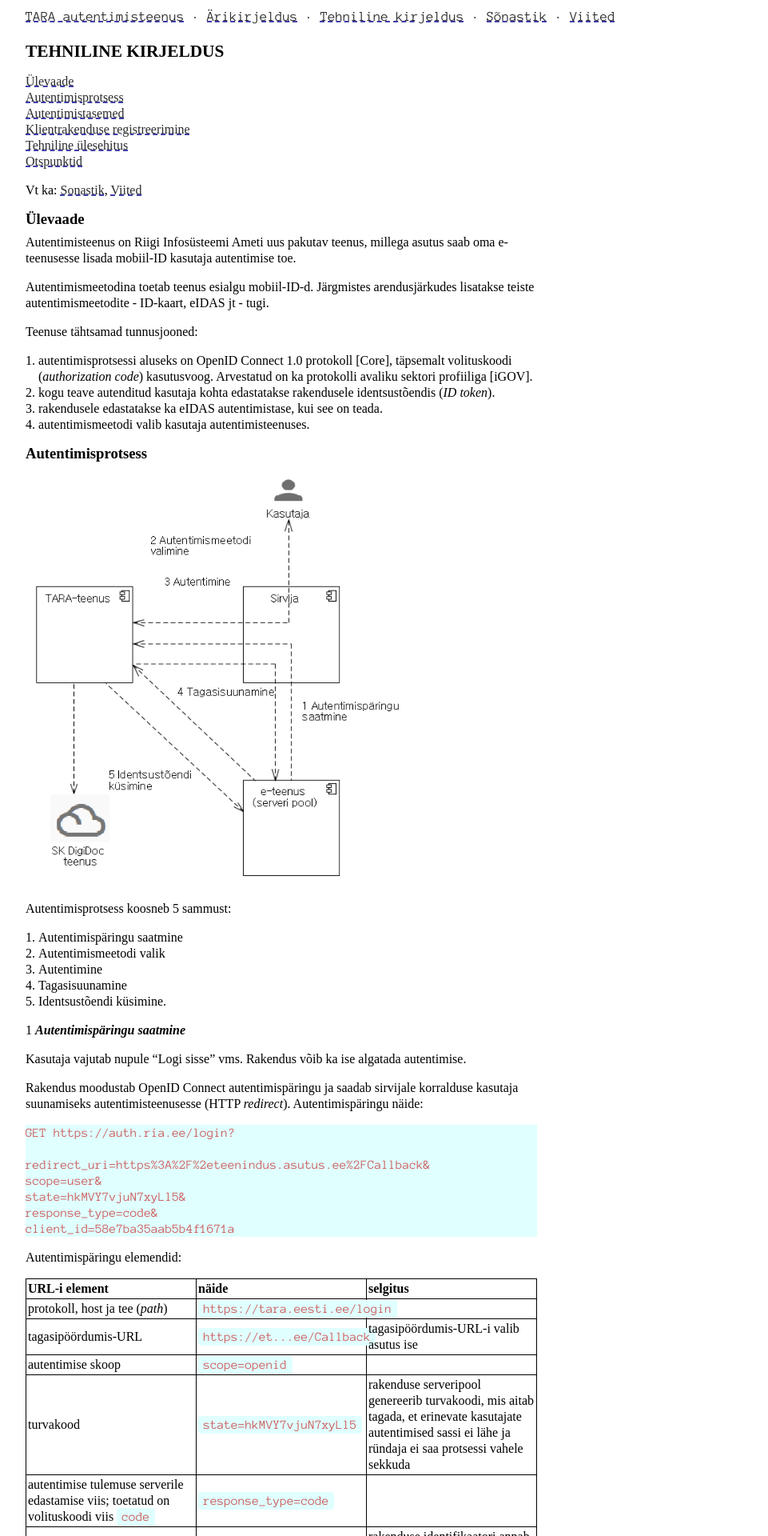
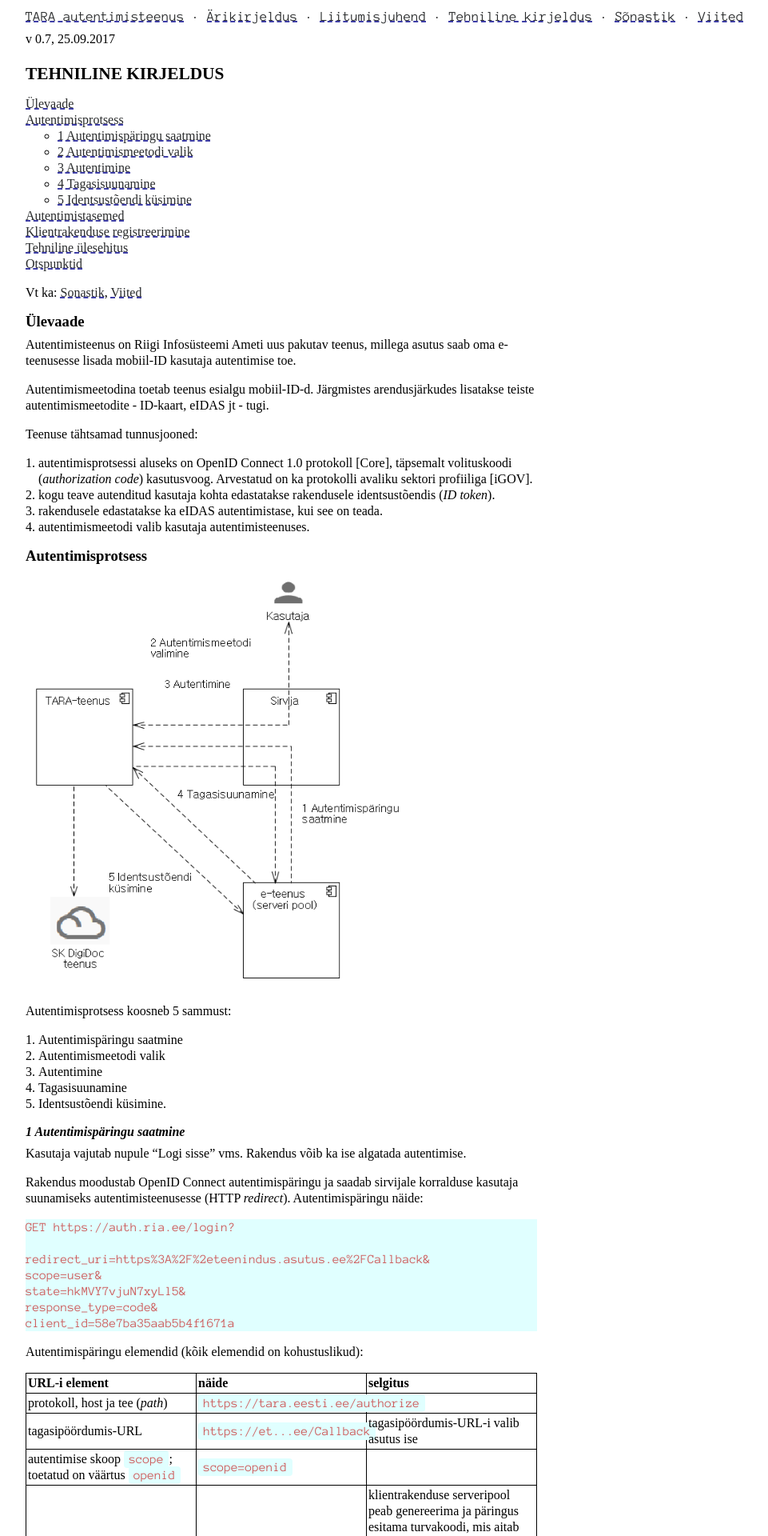
Before and after one commit to e-gov/TARA-Doku, a Jekyll site: the page built from TehnilineKirjeldus.md, in a window 1280 px wide. Shown: the top 1920 px of the page at 80% size, without its empty margins (0-961 px from the left). Built offline with Jekyll 4.4.1, drawn with Linux system fonts in a browser that asks for light colours; our own code applies the rules of GitHub Pages for plain Markdown files; some of the changed text lies outside the part shown.

`````diff
--- a/TehnilineKirjeldus.md
+++ b/TehnilineKirjeldus.md
@@ -33,7 +33,7 @@ Autentimisprotsess koosneb 5 sammust:
 4. Tagasisuunamine
 5. Identsustõendi küsimine.
 
-1 ***Autentimispäringu saatmine***
+### 1 Autentimispäringu saatmine
 
 Kasutaja vajutab nupule "Logi sisse" vms. Rakendus võib ka ise algatada autentimise.
 
@@ -49,18 +49,18 @@ response_type=code&
 client_id=58e7ba35aab5b4f1671a
 ````
 
-Autentimispäringu elemendid:
+Autentimispäringu elemendid (kõik elemendid on kohustuslikud):
 
 | URL-i element          | näide                       |  selgitus     |
 |------------------------|-----------------------------|---------------|
-| protokoll, host ja tee (_path_) | `https://tara.eesti.ee/login` |               |
+| protokoll, host ja tee (_path_) | `https://tara.eesti.ee/authorize` |               |
 | tagasipöördumis-URL    | `https://et...ee/Callback` | tagasipöördumis-URL-i valib asutus ise |
-| autentimise skoop      | `scope=openid`               |        |
-| turvakood              | `state=hkMVY7vjuN7xyLl5`     | rakenduse serveripool genereerib turvakoodi, mis aitab tagada, et erinevate kasutajate autentimised sassi ei lähe ja ründaja ei saa protsessi vahele sekkuda |
-| autentimise tulemuse serverile edastamise viis; toetatud on volituskoodi viis `code` | `response_type=code` |   |
-| rakenduse identifikaator `client_id` | `client_id=58e7...` | rakenduse identifikaatori annab RIA asutusele e-teenuse registreerimisel autentimisteenuse kasutajaks |
+| autentimise skoop `scope`; toetatud on väärtus `openid` | `scope=openid`               |        |
+| turvakood `state` | `state=hkMVY7vjuN7xyLl5`     | klientrakenduse serveripool peab genereerima ja päringus esitama turvakoodi, mis aitab tagada, et erinevate kasutajate autentimised sassi ei lähe ja ründaja ei saa protsessi vahele sekkuda. Turvakood peegeldatakse tagasi vastuses; klientrakendus peab kontrollima, et saab vastuses sama turvakoodi, mille saatis päringus.  |
+| autentimise tulemuse serverile edastamise viis `response_type`; toetatud on volituskoodi viis `code` | `response_type=code` |   |
+| rakenduse identifikaator `client_id` | `client_id=58e7...` | rakenduse identifikaatori annab RIA asutusele klientrakenduse registreerimisel autentimisteenuse kasutajaks |
 
-2 ***Autentimismeetodi valik***
+### 2 Autentimismeetodi valik
 
 Kasutaja saabudes autentimisteenusesse avaneb talle leht "TARA isikutuvastusteenus". Lehel on toetatavad autentimismeetodid.
 
@@ -68,11 +68,11 @@ Teenuse I arendusjärgus toetatakse ühte autentimismeetodit - mobiil-ID-d.
 
 Kasutaja valib autentimismeetodi.
 
-3 ***Autentimine***
+### 3 Autentimine
 
 Kasutaja läbib autentimisprotseduuri, vastavalt valitud autentimismeetodile.
 
-4 ***Tagasisuunamine***
+### 4 Tagasisuunamine
 
 Autentimisrakendus suunab kasutaja tagasi rakendusse (rakenduse poolt kaasa antud naasmisaadressile), andes kaasa volituskoodi (_authorization code_). Tehniliselt tehakse tagasisuunamine HTTP päringuga. Näide:
 
@@ -91,7 +91,7 @@ Tagasisuunamispäringu elemendid:
 | volituskood `code` | `code=71ed579...`  | ingl _authorization code_. Volituskood on ühekordne “lubatäht” identsustõendi saamiseks |
 | turvakood `state`            | `state=OFfVLKu0kNbJ2EZk`     |  unikaalne identifikaator () |
 
-5 ***Identsustõendi küsimine***
+### 5 Identsustõendi küsimine
 
 Rakendus küsib autentimisteenuselt, volituskoodi esitades,  identsustõendi (_ID token_). Tõendiküsimispäringu näide:
 
--- a/_includes/Pais.html
+++ b/_includes/Pais.html
@@ -1,7 +1,9 @@
 <p class='kursusePais'>
   <a href='{{ site.baseurl }}'>TARA autentimisteenus</a> ·
   <a href='{{ site.baseurl }}/Arikirjeldus'>Ärikirjeldus</a> ·
+  <a href='{{ site.baseurl }}/Liitumisjuhend'>Liitumisjuhend</a> ·
   <a href='{{ site.baseurl }}/TehnilineKirjeldus'>Tehniline kirjeldus</a> ·
   <a href='{{ site.baseurl }}/Sonastik'>Sõnastik</a> ·
   <a href='{{ site.baseurl }}/Viited'>Viited</a>
 </p>
+<p>v 0.7, 25.09.2017</p>
--- a/css/Times.css
+++ b/css/Times.css
@@ -55,6 +55,13 @@ h1 {
 h2 {
   font-size: 14pt !important;
   font-weight: bold;
+  margin-bottom: 0.5rem;
+  margin-bottom: 0.5rem;
+}
+h3 {
+  font-size: 12pt !important;
+  font-weight: bold;
+  font-style: italic;
   margin-bottom: 0.5rem;
   margin-bottom: 0.5rem;
 }
`````
Also changed, not shown: Muutelugu.md (added, +16 -0 lines), Viited.md (+2 -0 lines).
